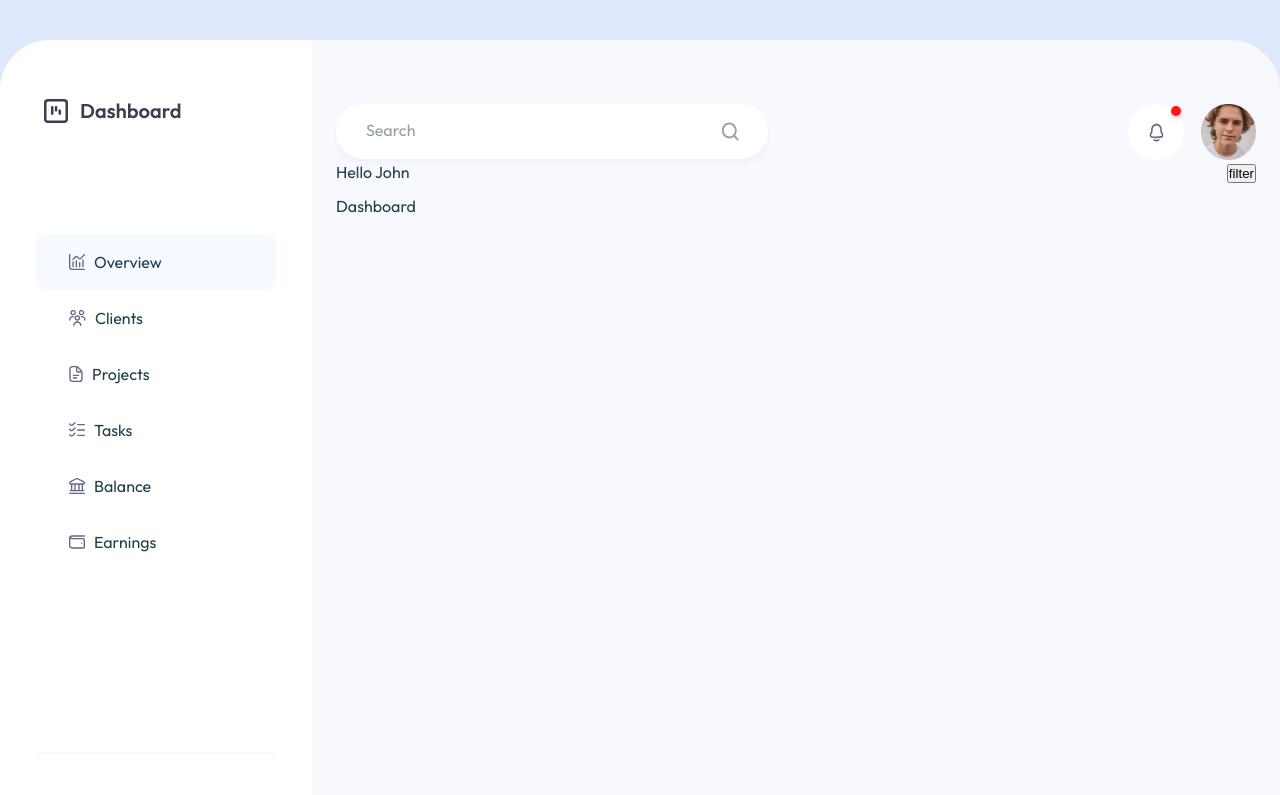
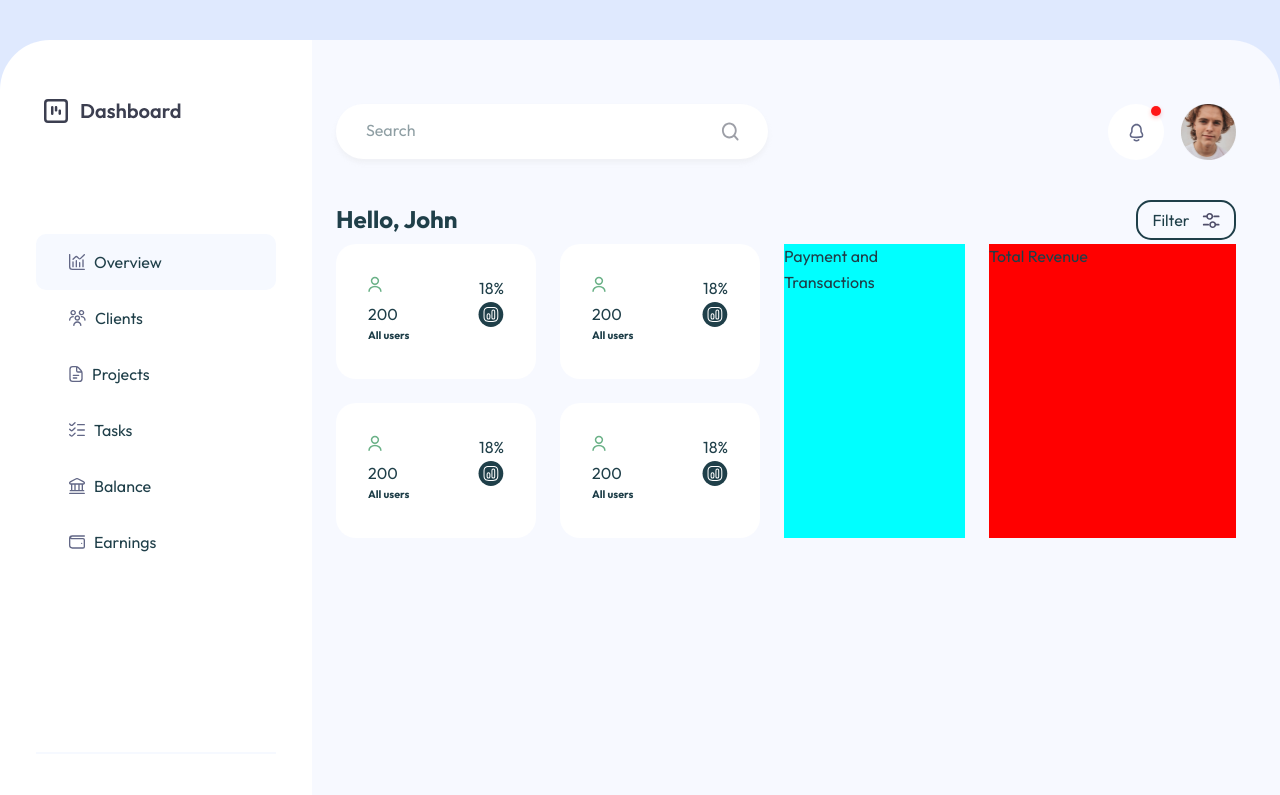
Before and after one commit to rizkallahsalloum/react-dashboard, a Next.js app: page / in a window 1280 px wide. Shown: the top 795 px of the page. Built offline with nearby package versions, Linux system fonts and the light colour scheme.

Commit message:
working on inside components

```diff
--- a/components/DashboardHeader.js
+++ b/components/DashboardHeader.js
@@ -7,10 +7,9 @@ import searchIcon from '../assets/search-icon.svg';
 import notificationIcon from '../assets/notification-icon.svg';
 import userImage from '../assets/user.png';
 import navbarIcon from '../assets/navbar-icon.svg';
+import filterIcon from '../assets/filter-icon.svg';
 
 export default function DashboardHeader() {
-  // const [navbar, setNavbar] = useState(false);
-
   return (
     <>
       <header className={styles.header}>
@@ -44,9 +43,14 @@ export default function DashboardHeader() {
           </Link>
         </div>
         <div className={styles.header__info_welcome}>
-          <div className="header__welcome_username">Hello John</div>
-          <div className="header__tabs">
-            <button>filter</button>
+          <div className={styles.header__welcome_username}>
+            <h1>Hello, John</h1>
+          </div>
+          <div className={styles.header__tabs}>
+            <button>
+              filter
+              <Image src={filterIcon} width={18} height={17} alt="Filter " />
+            </button>
           </div>
         </div>
       </header>
--- /dev/null
+++ b/components/PaymentAndTransactions.js
@@ -0,0 +1,11 @@
+import Image from 'next/image';
+import styles from '../styles/paymentandtransactions.module.scss';
+export default function PaymentAndTransactions() {
+  return (
+    <>
+      <div className={styles.payment__transactions}>
+        Payment and Transactions
+      </div>
+    </>
+  );
+}
--- /dev/null
+++ b/components/TotalRevenue.js
@@ -0,0 +1,9 @@
+import Image from 'next/image';
+import styles from '../styles/totalrevenue.module.scss';
+export default function TotalRevenue() {
+  return (
+    <>
+      <div className={styles.total__revenue}>Total Revenue</div>
+    </>
+  );
+}
--- /dev/null
+++ b/components/UserCards.js
@@ -0,0 +1,66 @@
+import Image from 'next/image';
+import userCardIcon from '../assets/user-icon.svg';
+import statsCardIcon from '../assets/view-stats-icon.svg';
+import styles from '../styles/usercards.module.scss';
+
+export default function UserCards() {
+  const cx = (...classNames) => classNames.join(' ');
+  return (
+    <>
+      <div className={styles.user__cards}>
+        <div className={`${styles.user__card} `}>
+          <div className={cx(`${styles.card__top}`)}>
+            <Image src={userCardIcon} alt="All Users icon" />
+            <div className="card__user_rate">18%</div>
+          </div>
+          <div className={styles.card__bottom}>
+            <div className="amount">
+              <span className="card__user_amount">200</span>
+              <h6>All users</h6>
+            </div>
+            <Image src={statsCardIcon} alt="Statistics icon" />
+          </div>
+        </div>
+        <div className={`${styles.user__card} `}>
+          <div className={cx(`${styles.card__top}`)}>
+            <Image src={userCardIcon} alt="All Users icon" />
+            <div className="card__user_rate">18%</div>
+          </div>
+          <div className={styles.card__bottom}>
+            <div className="amount">
+              <span className="card__user_amount">200</span>
+              <h6>All users</h6>
+            </div>
+            <Image src={statsCardIcon} alt="Statistics icon" />
+          </div>
+        </div>
+        <div className={`${styles.user__card} `}>
+          <div className={cx(`${styles.card__top}`)}>
+            <Image src={userCardIcon} alt="All Users icon" />
+            <div className="card__user_rate">18%</div>
+          </div>
+          <div className={styles.card__bottom}>
+            <div className="amount">
+              <span className="card__user_amount">200</span>
+              <h6>All users</h6>
+            </div>
+            <Image src={statsCardIcon} alt="Statistics icon" />
+          </div>
+        </div>
+        <div className={`${styles.user__card} `}>
+          <div className={cx(`${styles.card__top}`)}>
+            <Image src={userCardIcon} alt="All Users icon" />
+            <div className="card__user_rate">18%</div>
+          </div>
+          <div className={styles.card__bottom}>
+            <div className="amount">
+              <span className="card__user_amount">200</span>
+              <h6>All users</h6>
+            </div>
+            <Image src={statsCardIcon} alt="Statistics icon" />
+          </div>
+        </div>
+      </div>
+    </>
+  );
+}
--- a/pages/index.js
+++ b/pages/index.js
@@ -1,9 +1,14 @@
 import Link from 'next/link';
+import UserCards from '../components/UserCards';
+import PaymentAndTransactions from '../components/PaymentAndTransactions';
+import TotalRevenue from '../components/TotalRevenue';
 
 export default function IndexPage() {
   return (
     <>
-      <div>Dashboard</div>
+      <UserCards />
+      <PaymentAndTransactions />
+      <TotalRevenue />
     </>
   );
 }
--- a/styles/_helpers.scss
+++ b/styles/_helpers.scss
@@ -3,3 +3,43 @@
   align-items: start;
   flex-direction: column;
 }
+%display__flex {
+  display: flex;
+  align-items: start;
+  justify-content: space-between;
+}
+
+%transparent__button {
+  width: 100px;
+  height: 40px;
+  font-family: var(--font-primary);
+  background: transparent;
+  border-radius: 1.5rem;
+  font-size: 1.6rem;
+  text-transform: capitalize;
+  padding: calc(var(--spacer) * 2) calc(var(--spacer) * 1.8);
+  color: var(--clr-darker--green);
+  border: 2px solid var(--clr-darker--green);
+  cursor: pointer;
+  display: flex;
+  justify-content: space-between;
+  align-items: center;
+  -webkit-transition: 0.2s ease-out 0.2s;
+  -moz-transition: 0.2s ease-out 0.2s;
+  -o-transition: 0.2s ease-out 0.2s;
+  transition: 0.2s ease-out 0.2s;
+  &:hover {
+    filter: brightness(0) saturate(100%) invert(69%) sepia(4%) saturate(3836%)
+      hue-rotate(94deg) brightness(93%) contrast(79%);
+    -webkit-transition: 0.2s ease-out 0.2s;
+    -moz-transition: 0.2s ease-out 0.2s;
+    -o-transition: 0.2s ease-out 0.2s;
+    transition: 0.2s ease-out 0.2s;
+  }
+}
+
+%component {
+  background-color: var(--clr-white);
+  padding: calc(var(--spacer) * 4);
+  border-radius: 2rem;
+}
--- a/styles/dashboard.module.scss
+++ b/styles/dashboard.module.scss
@@ -1,4 +1,5 @@
 @import 'mixins';
+@import 'helpers';
 
 .header {
   grid-column: 1 / -1;
@@ -79,5 +80,17 @@
     grid-column: 1 /-1;
     display: flex;
     justify-content: space-between;
+    padding: calc(var(--spacer) * 5) 0;
+    @include respond(mobile) {
+      padding: calc(var(--spacer) * 3) 0;
+    }
+    h1 {
+      font-size: 2.4rem;
+    }
+  }
+  .header__tabs {
+    button {
+      @extend %transparent__button;
+    }
   }
 }
--- a/styles/global.scss
+++ b/styles/global.scss
@@ -1,5 +1,6 @@
 @import url('https://fonts.googleapis.com/css2?family=Oswald:wght@300;400;600;700&family=Outfit:wght@400;700&display=swap');
 @import 'mixins';
+@import 'helpers';
 /* Color styles */
 :root {
   --clr-text: rgba(31, 63, 73, 1);
@@ -17,6 +18,8 @@
   --font-primary: 'Outfit';
   --font-secondary: 'Oswald';
   --fs--sidebar: 1.6rem;
+  --fs-component: 1.8rem;
+  --fs-text: 1.4rem;
   --spacer: 0.8rem;
 }
 
@@ -135,14 +138,22 @@ a.active {
   width: 100%;
   display: grid;
   grid-template-columns: repeat(9, minmax(min-content, 5.5em));
-  grid-template-rows: 10vh 7vh 20vw repeat(2, min-content);
+  grid-template-rows: 10vh 7vh repeat(3, min-content);
   column-gap: 2.4rem;
-  row-gap: 3rem;
+  padding-right: 4.4rem;
+  row-gap: calc(var(--spacer) * 10);
   @include respond(mobile) {
-    row-gap: 12rem;
+    row-gap: calc(var(--spacer) * 20);
+    padding-right: 0;
   }
 }
 
 .content {
   grid-column: 1 / -1;
+  display: grid;
+  grid-template-columns: repeat(12, minmax(min-content, 88px));
+  gap: 24px;
 }
+.display__flex {
+  @extend %display__flex;
+}
--- /dev/null
+++ b/styles/paymentandtransactions.module.scss
@@ -0,0 +1,17 @@
+@import 'mixins';
+@import 'helpers';
+
+.payment__transactions {
+  grid-column: 5 / 8;
+  background-color: aqua;
+}
+.user__card {
+  @extend %component;
+  width: 200px;
+  height: 135px;
+}
+
+.card__top,
+.card__bottom {
+  @extend %display__flex;
+}
--- a/styles/sidebar.module.scss
+++ b/styles/sidebar.module.scss
@@ -87,7 +87,6 @@
     a:hover {
       filter: brightness(0) saturate(100%) invert(69%) sepia(4%) saturate(3836%)
         hue-rotate(94deg) brightness(93%) contrast(79%);
-      transition: 0.2s;
     }
     @include respond(mobile) {
       padding-top: 3rem;
@@ -150,7 +149,7 @@
     top: 6.5rem;
     border: none;
     cursor: pointer;
-    background: var(--text--darker);
+    background: var(--clr-text--darker);
     border-radius: 50%;
     z-index: 200;
   }
--- /dev/null
+++ b/styles/totalrevenue.module.scss
@@ -0,0 +1,17 @@
+@import 'mixins';
+@import 'helpers';
+
+.total__revenue {
+  grid-column: 8 / -1;
+  background-color: red;
+}
+.user__card {
+  @extend %component;
+  width: 200px;
+  height: 135px;
+}
+
+.card__top,
+.card__bottom {
+  @extend %display__flex;
+}
--- /dev/null
+++ b/styles/usercards.module.scss
@@ -0,0 +1,20 @@
+@import 'mixins';
+@import 'helpers';
+
+.user__cards {
+  grid-column: 1 / 5;
+  display: grid;
+  grid-template-columns: repeat(2, 1fr);
+  justify-content: space-between;
+  gap: 24px;
+}
+.user__card {
+  @extend %component;
+  width: 200px;
+  height: 135px;
+}
+
+.card__top,
+.card__bottom {
+  @extend %display__flex;
+}
```
Also changed, not shown: assets/filter-icon.svg (added).
